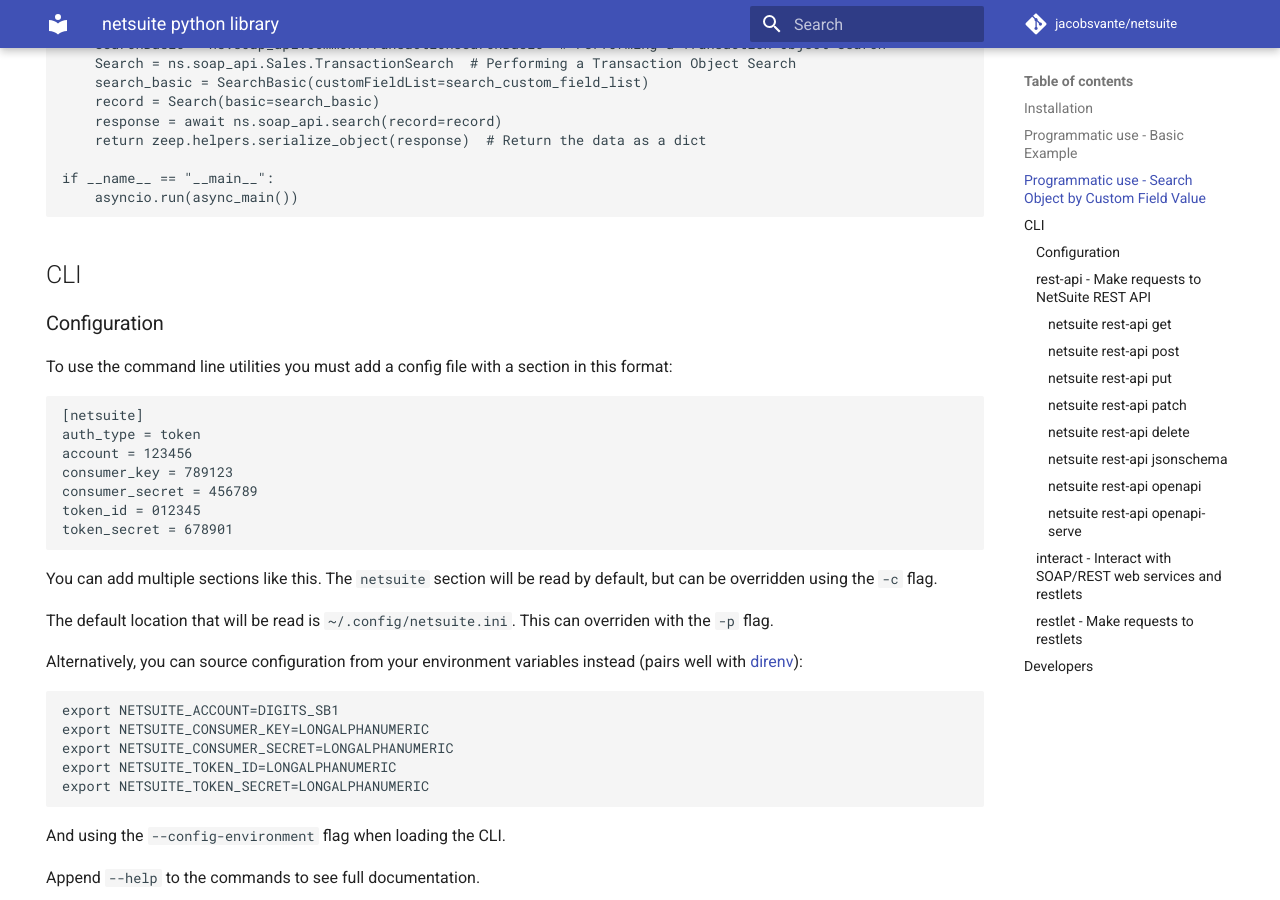
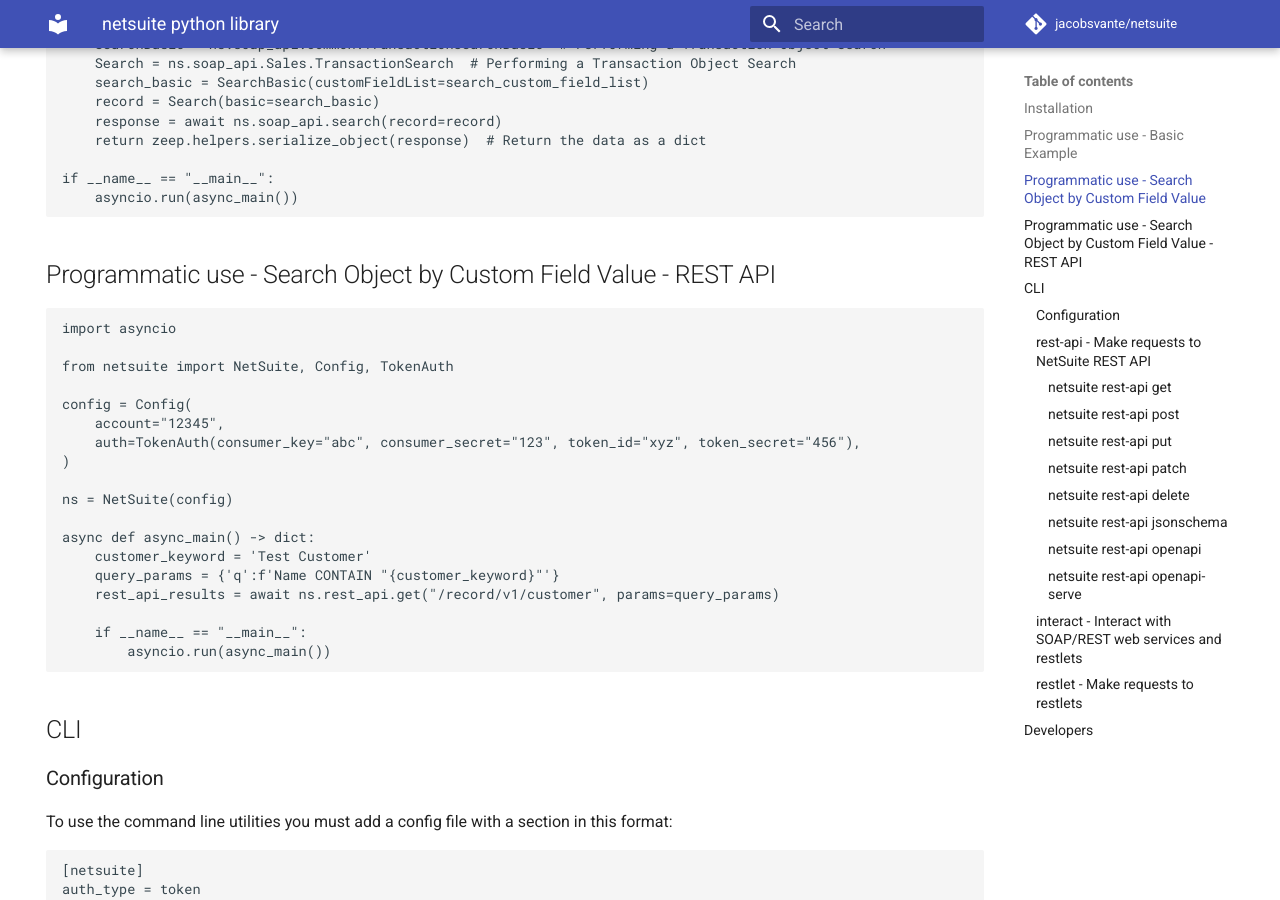
Before and after one commit to jacobsvante/netsuite, an MkDocs documentation site: the page built from docs/index.md, in a window 1280 px wide and 900 px high, scrolled down 1898 px. Built offline with MkDocs 1.6.1 and Material for MkDocs 9.7.7, drawn with Linux system fonts in a browser that asks for light colours; comment, search, counter and statistics services are not loaded.

Commit message:
Update index.md (#69)
add REST API example in Programmatic use section

````diff
--- a/docs/index.md
+++ b/docs/index.md
@@ -97,6 +97,29 @@
 
 if __name__ == "__main__":
     asyncio.run(async_main())
+```
+
+## Programmatic use - Search Object by Custom Field Value - REST API
+
+```python
+import asyncio
+
+from netsuite import NetSuite, Config, TokenAuth
+
+config = Config(
+    account="12345",
+    auth=TokenAuth(consumer_key="abc", consumer_secret="123", token_id="xyz", token_secret="456"),
+)
+
+ns = NetSuite(config)
+
+async def async_main() -> dict:
+    customer_keyword = 'Test Customer'
+    query_params = {'q':f'Name CONTAIN "{customer_keyword}"'}
+    rest_api_results = await ns.rest_api.get("/record/v1/customer", params=query_params)
+
+    if __name__ == "__main__":
+        asyncio.run(async_main())
 ```
 
 ## CLI
````
